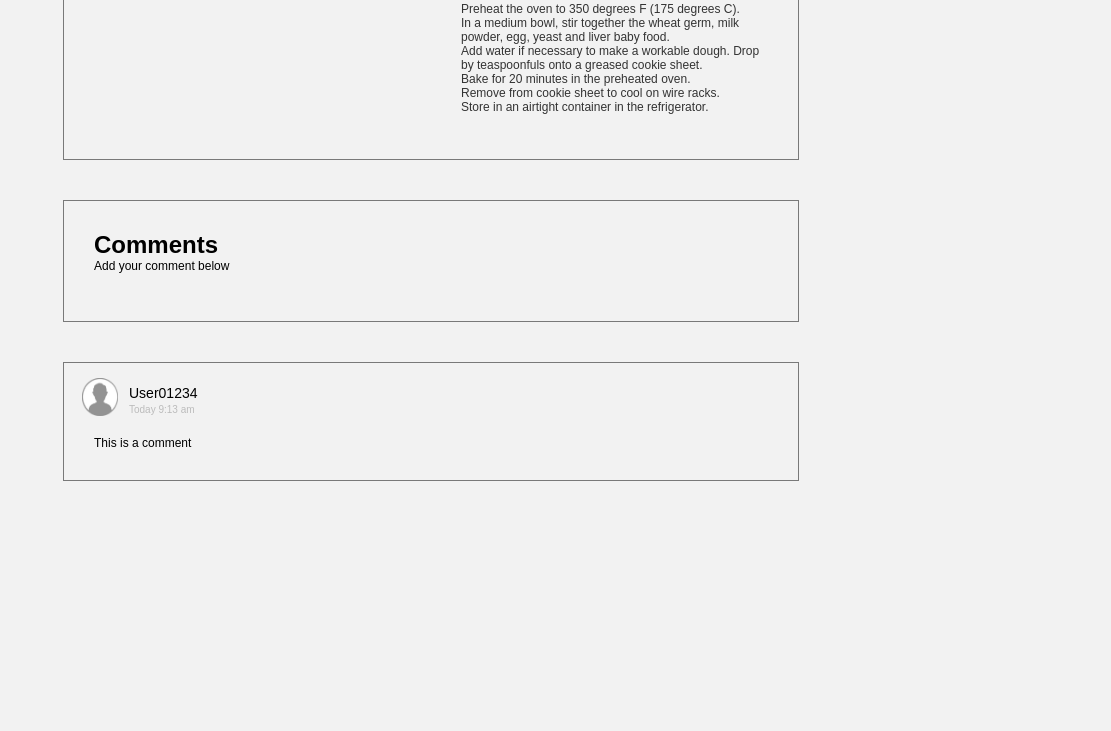
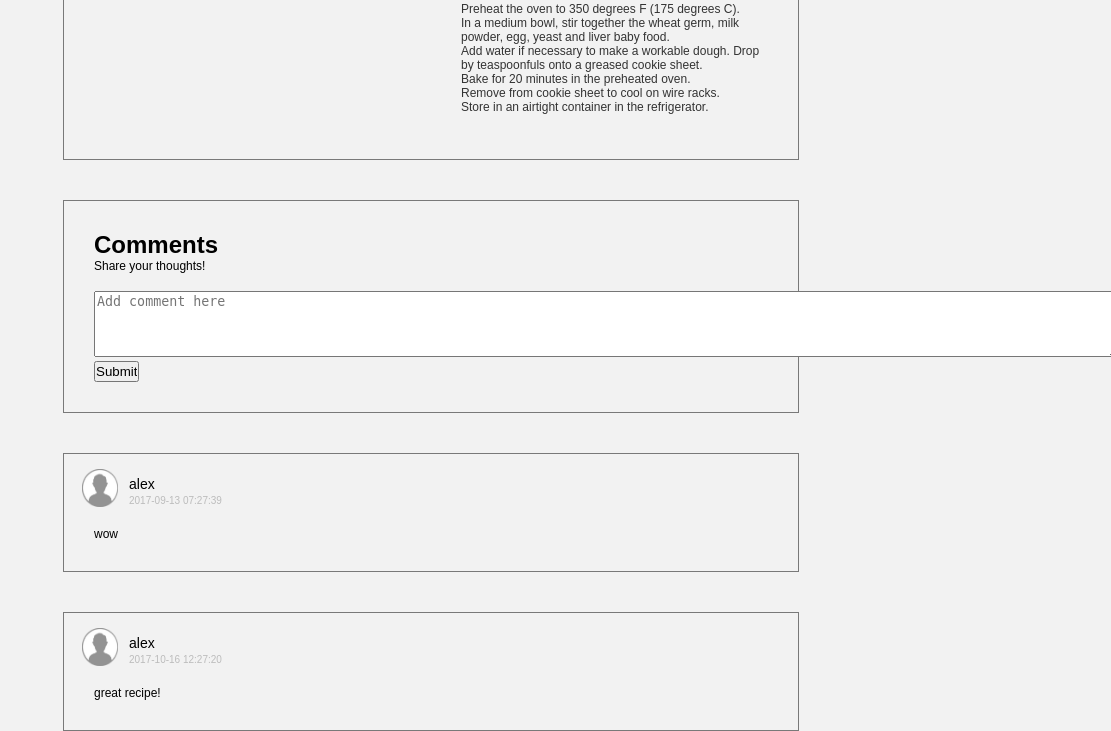
Before and after one commit to YijunFang/Pet_Recipe, a Flask app: page /recipe?recipeid=0 in a window 1360 px wide. Shown: the part 660-1391 px from the top of the page, without its empty margins (249-1360 px from the left). Before the commit the page ends 1141 px from the top, so only its background shows below. Run offline with Flask 2, Linux system fonts and the light colour scheme; a user stored in the database is signed in.

Commit message:
posting and deleting comments works

```diff
--- a/app/templates/recipe.html
+++ b/app/templates/recipe.html
@@ -85,46 +85,54 @@
 
                 </div>
 
-
-
-
                 <!-- comment form -->
                 <div id="u14" class="">
 
-                  <!-- comment section title-->
-                  <div id="default_inner" >
-                    <p class="heading_2">Comments</p>
-                    <p class="paragraph">Add your comment below</p><br>
+                <!-- comment section title-->
+	        {% if current_user.is_authenticated %}
+                <div id="default_inner" class="container" >
+ 	        	<form name="commentform" id="commentform" action="{{ url_for('recipe_view',recipeid=recipeid )}}" method="post" class="wpl-track-me">
+                    		<p class="heading_2">Comments</p>
+                    		<p class="paragraph">Share your thoughts!</p><br>
+				<textarea name="comment" rows="4" cols="125" placeholder="Add comment here"></textarea>
+				<input type="submit" value="Submit">
+			</form>
+<!-- placeholder="Add comment here" value="" style="width:900px;height:100px;" />-->
                   </div>
+		{% endif %}
                 </div>
-
-
+		 {% for r in comments %}
                  <!-- individual comment box start-->
                  <div id="u14" class="">
-
                     <!-- Post Time -->
                     <div id="u22" class="ax_default box_2">
                                            <!-- Post Background -->
                     <img id="u18" class="img " src="../static/images/home/post_u18.png"/>
                         <div id="u21" class="text" style="visibility: visible;">
-                            <p><span>User01234</span></p>
+                            <p><span>{{ r.User.user_name }}</span></p>
                         </div>
-                        <p><span>Today 9:13 am</span></p>
+                        <p><span>{{ r.Comment.posttime }}</span></p>
                     </div>
                     <!-- text of the comment-->
                     <div>
                         <div id = "default_inner">
                             <br>
                             <br>
-                             <p class="paragraph">This is a comment</p>
+                             <p class="paragraph">{{ r.Comment.message }}</p>
                         </div>
                     </div>
-                </div>
+		        {% if current_user.is_authenticated %}
+				{% if current_user.id == r.User.id %}
+					<div id="del_butt" style="float: right">
+						<form name="deletecomment" id="deletecomment" action="{{ url_for('recipe_view',recipeid=recipeid, commentid=r.Comment.id )}}" method="post" >
+							<input type="submit" value="Delete Comment">
+						</form>
+					</div>
+				{% endif %}
+			{% endif %}
+    	        </div>
                 <!-- individual comment box end-->
-
-
-
+		{% endfor %}
         </div>
-
     </body>
 </html>
--- a/app/views.py
+++ b/app/views.py
@@ -333,14 +333,14 @@ def fave():
 	recipes = []
 	return render_template('home.html',recipes=recipes)
 
-@app.route('/recipe')
+@app.route('/recipe', methods = ['POST','GET'])
 def recipe_view():
 	"""
 	can't rely on every link going to /recipe to contain all the info set as
 	parameters from the previous page, so use db lookup with recipe id
 
 	"""
-
+	sys.stderr.write('###recipe view entered###\n')
 	#case 1: handle links in form of {{ url_for('recipe_view',rid= r.Recipe.id }}
 	recipeid = request.args.get('recipeid')
 	if recipeid is not None:
@@ -348,7 +348,29 @@ def recipe_view():
 								 filter(Recipe.type==Pet_type.id). \
 								 filter(Recipe.user_id==User.id). \
 								 filter(Recipe.id==recipeid).first()
-		return render_template("recipe.html",
+		comments = db_session.query(Comment,User).filter(Comment.recipe_id==recipeid). \
+							filter(Comment.user_id==User.id).all()
+
+		commentid = request.args.get('commentid')
+
+		if commentid is not None:
+
+			sys.stderr.write('###delete comment entered###\n')
+
+	#		meta = MetaData(engine,reflect=True)
+	#		table = meta.tables['comment']
+	#		rem = table.delete(id==commentid)
+	#		conn = engine.connect()
+	#		conn.execute(rem)
+	#		conn.close()
+			db_session.query(Comment).filter(Comment.id == commentid).delete()
+			db_session.commit()
+			comments = db_session.query(Comment,User).filter(Comment.recipe_id==recipeid). \
+								filter(Comment.user_id==User.id).all()
+
+
+
+			return render_template("recipe.html",
 			recipeid=recipe.Recipe.id,
 			title=recipe.Recipe.title,
 			ingredient=recipe.Recipe.ingredient,
@@ -356,10 +378,71 @@ def recipe_view():
 			pettype=recipe.Pet_type.type,
 			user=recipe.User.user_name,
 			img=recipe.Recipe.imagepath,
-			userid=recipe.User.id)
+			userid=recipe.User.id,
+			comments=comments)
+		else:
+
+			if request.method=='POST':
+				#see how upload recipe uploads to database
+
+				sys.stderr.write('###post method entered###\n')
+				comment = request.form['comment']
+				user_id=current_user.id
+				dbs = db_session.query(User).filter_by(id= user_id).first()
+
+				if(dbs is not None):
+					meta = MetaData(engine,reflect=True)
+					table = meta.tables['comment']
+					ins = table.insert().values(user_id=user_id, recipe_id=recipeid, message=comment)
+					conn = engine.connect()
+					conn.execute(ins)
+					conn.close()
+					comments = db_session.query(Comment,User).filter(Comment.recipe_id==recipeid). \
+								filter(Comment.user_id==User.id).all()
+
+					return render_template("recipe.html",
+					recipeid=recipe.Recipe.id,
+					title=recipe.Recipe.title,
+					ingredient=recipe.Recipe.ingredient,
+					instruction=recipe.Recipe.instruction,
+					pettype=recipe.Pet_type.type,
+					user=recipe.User.user_name,
+					img=recipe.Recipe.imagepath,
+					userid=recipe.User.id,
+					comments=comments)
+
+		#	else:
+
+			else:
+				return render_template("recipe.html",
+					recipeid=recipe.Recipe.id,
+					title=recipe.Recipe.title,
+					ingredient=recipe.Recipe.ingredient,
+					instruction=recipe.Recipe.instruction,
+					pettype=recipe.Pet_type.type,
+					user=recipe.User.user_name,
+					img=recipe.Recipe.imagepath,
+					userid=recipe.User.id,
+					comments=comments)
 
 	else:
+		sys.stderr.write('###redirect to home entered###\n')
 		return redirect('/')
+
+
+
+
+
+
+
+
+
+
+
+
+
+
+
 
 def allowed_file(filename):
 	return '.' in filename and \
```
Also changed, not shown: app/db/recipedb.db, 6 other files.
